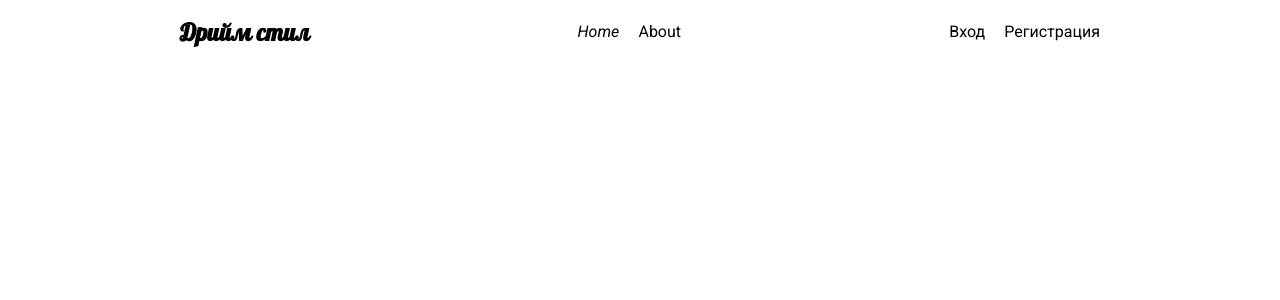
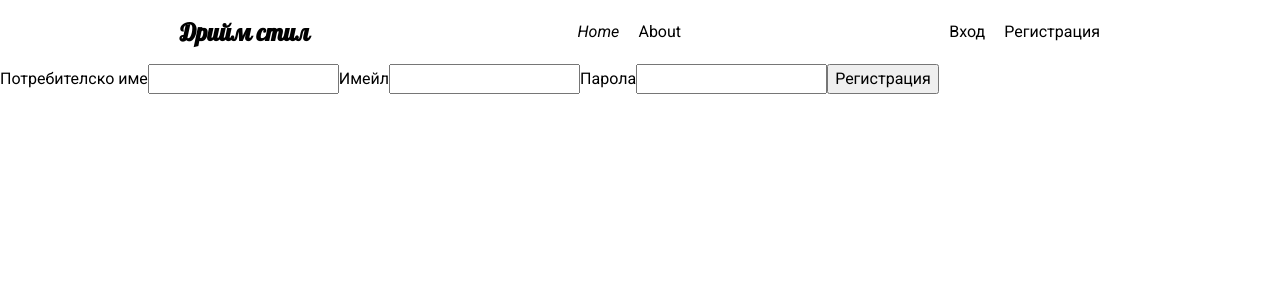
Before and after one commit to marians1d/react-project-frontend, a React (Create React App) app: page /register in a window 1280 px wide. Shown: the top 300 px of the page. Built offline with nearby package versions, Linux system fonts and the light colour scheme; no server answers.

Commit message:
Added register and Form custom hook

```diff
--- a/src/App.js
+++ b/src/App.js
@@ -5,6 +5,7 @@ import { Header } from './components/Header/Header';
 import { Home } from './components/Home/Home';
 import { About } from './components/About/About';
 import { Login } from './components/Login/Login';
+import { Register } from './components/Register/Register';
 
 function App() {
   return (
@@ -14,6 +15,7 @@ function App() {
       <Routes>
         <Route path="/" element={<Home />} />
         <Route path="/about" element={<About />} />
+        <Route path="/register" element={<Register />} />
         <Route path="/login" element={<Login />} />
       </Routes>
 
--- a/src/components/Login/Login.js
+++ b/src/components/Login/Login.js
@@ -1,6 +1,6 @@
 import { useState } from 'react';
 
-
+import * as authService from '../../services/auth';
 
 export const Login = () => {
     const [email, setEmail] = useState('');
@@ -17,13 +17,18 @@ export const Login = () => {
     const loginHandler = (event) => {
         event.preventDefault();
 
-
+        authService.login(email, password)
+            .then(authData => {
+                console.log(authData);
+            })
+            .catch((error) => {
+                console.log(error);
+            });
     };
 
     return (
         <div>
             <form onSubmit={loginHandler}>
-                <h2>{email}</h2>
                 <label htmlFor="email">Имейл</label>
                 <input value={email} onChange={emailChange} id='email' type="text" />
                 <label htmlFor="password">Парола</label>
--- /dev/null
+++ b/src/components/Register/Register.js
@@ -0,0 +1,38 @@
+import { useFormFields } from '../../hooks/useFormFields';
+
+import * as authService from '../../services/auth';
+
+export const Register = () => {
+    const [fields, handleFieldChange] = useFormFields({
+        username: '',
+        email: '',
+        password: ''
+    });
+
+    const registerHandler = (event) => {
+        event.preventDefault();
+
+        authService.register(fields.username, fields.email, fields.password)
+            .then(authData => {
+                console.log(authData);
+            })
+            .catch((error) => {
+                console.log(error);
+            });
+    };
+
+    return (
+        <div>
+            <form onSubmit={registerHandler}>
+                <label htmlFor="username">Потребителско име</label>
+                <input value={fields.username} onChange={handleFieldChange} id='username' type="text" />
+                <label htmlFor="email">Имейл</label>
+                <input value={fields.email} onChange={handleFieldChange} id='email' type="text" />
+                <label htmlFor="password">Парола</label>
+                <input value={fields.password} onChange={handleFieldChange} id='password' type="password" />
+
+                <button>Регистрация</button>
+            </form>
+        </div>
+    );
+};
--- /dev/null
+++ b/src/hooks/useFormFields.js
@@ -0,0 +1,15 @@
+import { useState } from 'react';
+
+export const useFormFields = (initialState) => {
+    const [fields, setValues] = useState(initialState);
+
+    return [
+        fields,
+        function (event) {
+          setValues({
+            ...fields,
+            [event.target.id]: event.target.value,
+          });
+        },
+    ];
+};
--- a/src/services/auth.js
+++ b/src/services/auth.js
@@ -3,7 +3,7 @@ import * as fetcher from './fetcher';
 const folderUrl = '/users';
 export const login = (email, password) => fetcher.post(`${folderUrl}/login`, { email, password });
 
-export const register = (email, password) => fetcher.post(`${folderUrl}/register`, { email, password });
+export const register = (username, email, password) => fetcher.post(`${folderUrl}/register`, { username, email, password });
 
 // export const logout = async (accessToken) => {
 //     try {
--- a/src/services/fetcher.js
+++ b/src/services/fetcher.js
@@ -5,16 +5,17 @@ const fetcher = async (method, url, data) => {
         const user = localStorage.getItem('auth');
         const auth = JSON.parse(user || '{}');
 
-        let headers;
+        let headers = {};
         if (auth.accessToken) {
             headers['x-authorization'] = auth.accessToken;
         }
 
-        let options = {};
+        let options = { method };
         if (method === 'GET') {
-            options = { headers };
+            options.headers = headers;
         } else {
             options = {
+                method,
                 headers: {
                     ...headers,
                     'content-type': 'application/json'
```
